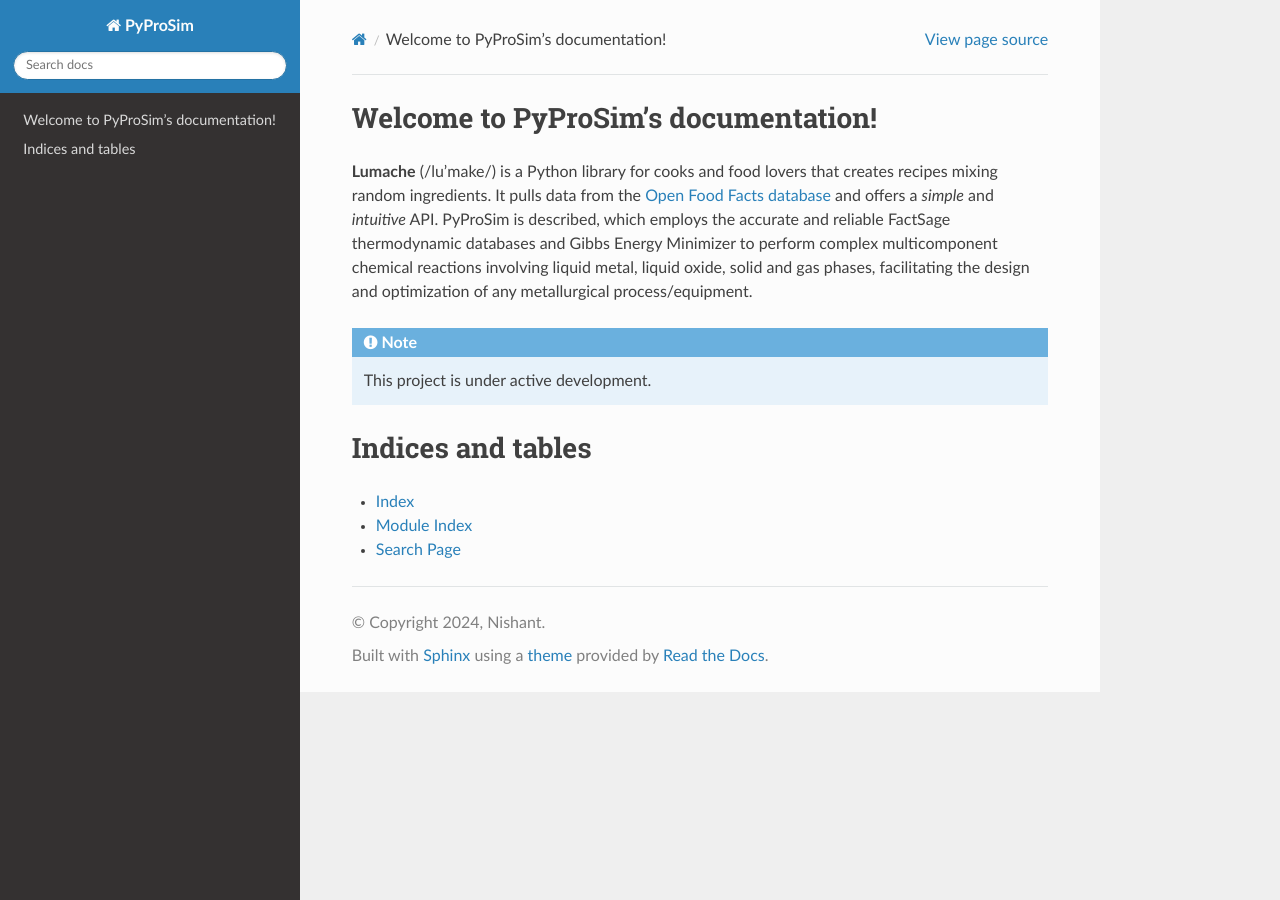
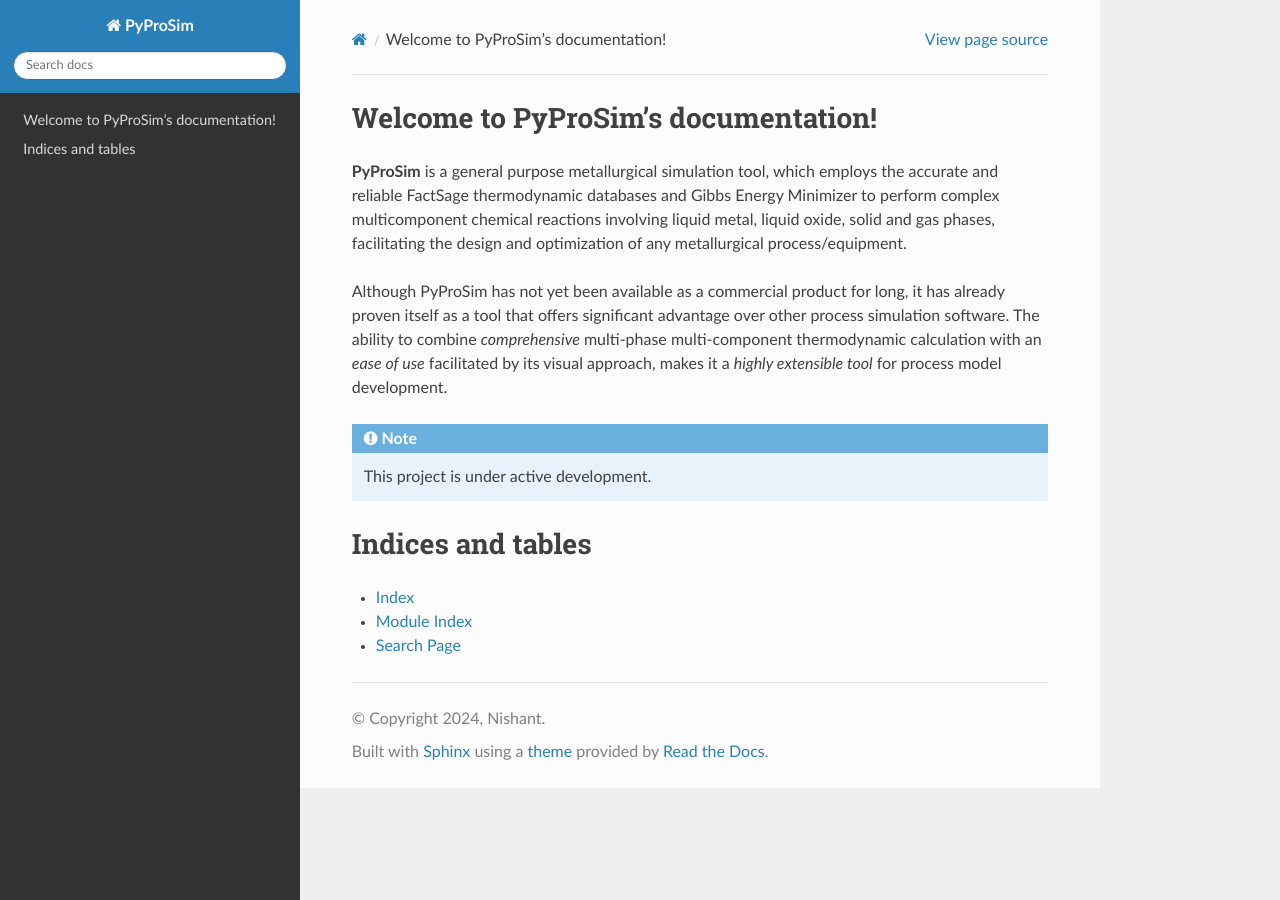
Before and after one commit to NK01/PyProSim-docs, a Sphinx documentation site: the page built from docs/source/index.rst, in a window 1280 px wide. Built offline with Sphinx 7.4.7 and the Read the Docs theme 2.0.0, drawn with Linux system fonts in a browser that asks for light colours.

Commit message:
first intro

```diff
--- a/docs/source/index.rst
+++ b/docs/source/index.rst
@@ -6,15 +6,18 @@
 Welcome to PyProSim's documentation!
 ====================================
 
-**Lumache** (/lu'make/) is a Python library for cooks and food lovers that
-creates recipes mixing random ingredients.  It pulls data from the `Open Food
-Facts database <https://world.openfoodfacts.org/>`_ and offers a *simple* and
-*intuitive* API.
-PyProSim is described, which employs the accurate and reliable FactSage
-thermodynamic databases and Gibbs Energy Minimizer to perform complex
-multicomponent chemical reactions involving liquid metal, liquid oxide,
-solid and gas phases, facilitating the design and optimization of any
-metallurgical process/equipment.
+**PyProSim** is a general purpose metallurgical simulation tool, which employs
+the accurate and reliable FactSage thermodynamic databases and Gibbs Energy
+Minimizer to perform complex multicomponent chemical reactions involving
+liquid metal, liquid oxide, solid and gas phases, facilitating the design and
+optimization of any metallurgical process/equipment.
+
+Although PyProSim has not yet been available as a commercial product for long,
+it has already proven itself as a tool that offers significant advantage over
+other process simulation software. The ability to combine *comprehensive*
+multi-phase multi-component thermodynamic calculation with an *ease of use*
+facilitated by its visual approach, makes it a *highly extensible tool* for
+process model development.
 
 .. note::
 
```
